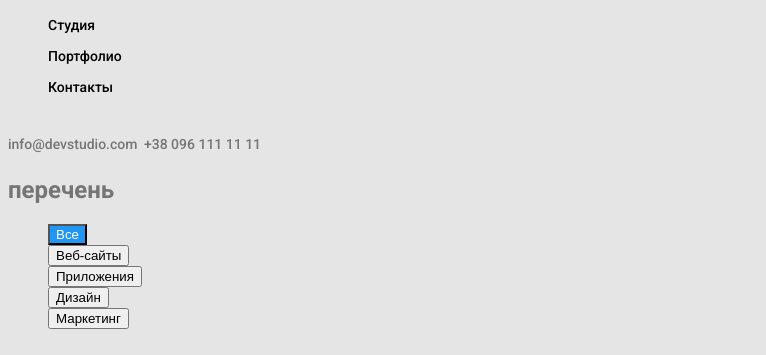
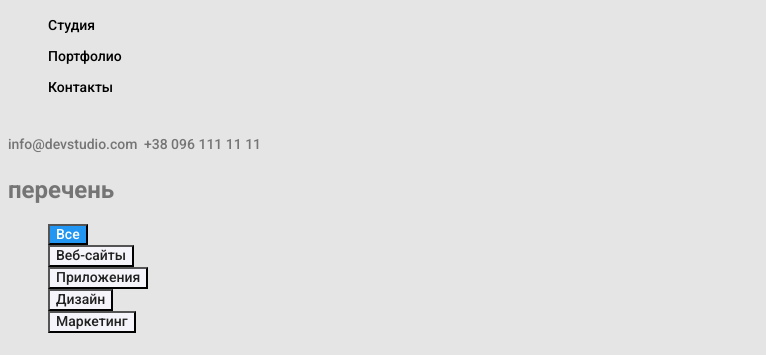
Before and after one commit to MervaM/goit-markup-hw-02, a plain HTML site: page portfolio.html in a window 1280 px wide. Both pictures are taken after a click on the button "Все". Shown: the part 59-414 px from the top of the page, without its empty margins (0-766 px from the left). Drawn offline with Linux system fonts and the light colour scheme.

Commit message:
правки features+button

```diff
--- a/css/styles.css
+++ b/css/styles.css
@@ -130,8 +130,11 @@ a {
 }
 
 .feature-text {
+  font-family: sans-serif;
+  font-weight: 400;
   font-size: 14px;
   line-height: 1.7;
+  letter-spacing: 0.03em;
 }
 
 .title-picture {
@@ -207,6 +210,10 @@ a {
 .filter-button {
   font-family: Roboto, sans-serif;
   font-style: normal;
+  color: var(--title-text-color);
+  font-weight: 500;
+  font-size: 14px;
+  line-height: 1.14;
 }
 
 .social-networks:hover,
@@ -215,19 +222,12 @@ a {
 }
 
 .filter-button {
-  color: var(--title-text-color);
-  font-weight: 500;
-  font-size: 14px;
-  line-height: 1.14;
-}
-
-.button {
   background-color: #f5f4fa;
   color: var(--title-text-color);
 }
 
-.button:hover,
-button:focus {
+.filter-button:hover,
+.filter-button:focus {
   background-color: var(--accent-color);
   color: var(--footer-color);
 }
--- a/portfolio.html
+++ b/portfolio.html
@@ -35,11 +35,11 @@
     <section class="filter">
       <h2>перечень</h2>
       <ul class="filter-list">
-        <li><button type="filter-button">Все</button></li>
-        <li><button type="filter-button">Веб-сайты</button></li>
-        <li><button type="filter-button">Приложения</button></li>
-        <li><button type="filter-button">Дизайн</button></li>
-        <li><button type="filter-button">Маркетинг</button></li>
+        <li><button class="filter-button">Все</button></li>
+        <li><button class="filter-button">Веб-сайты</button></li>
+        <li><button class="filter-button">Приложения</button></li>
+        <li><button class="filter-button">Дизайн</button></li>
+        <li><button class="filter-button">Маркетинг</button></li>
       </ul>
     </section>
 
```
Also changed, not shown: index.html (+1 -1 lines), images/icons/antena.svg (added), images/icons/antenna 1.svg (deleted).
